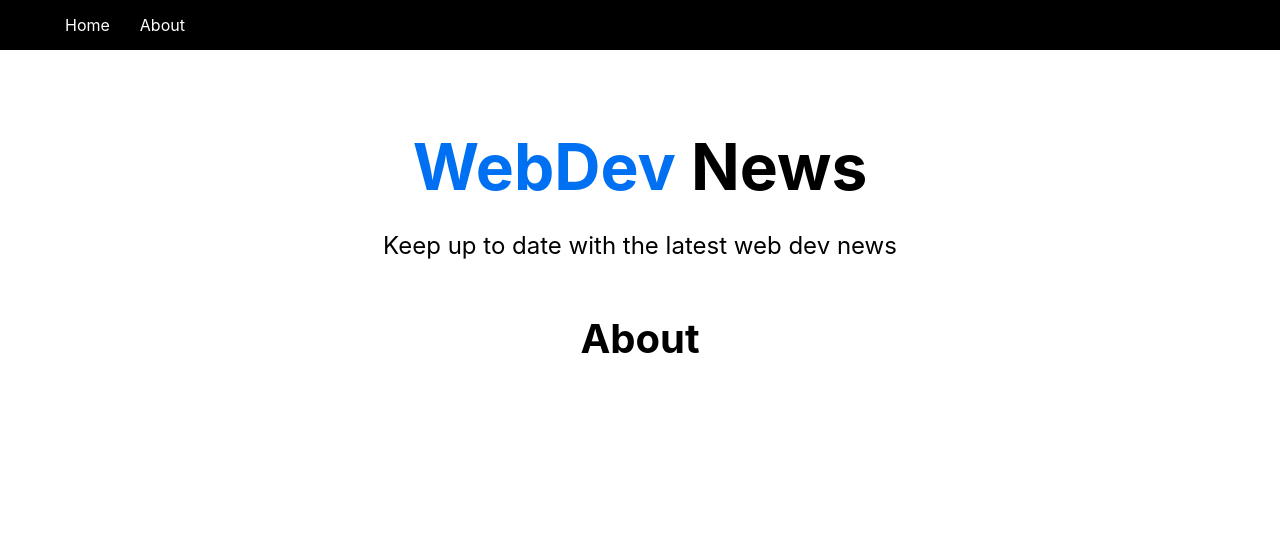
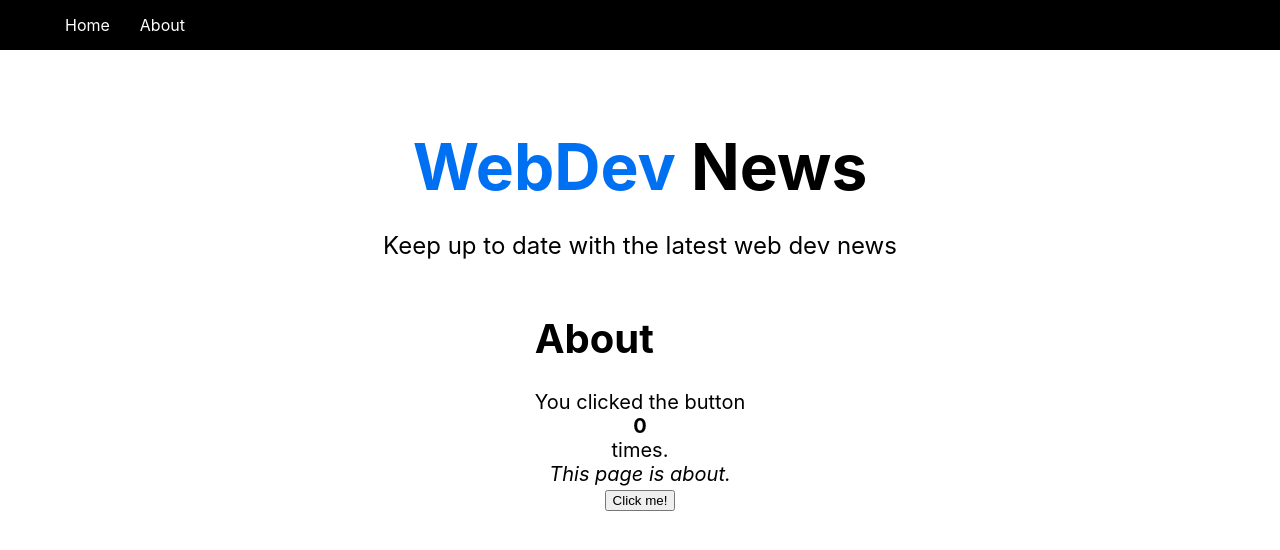
Before and after one commit to kbu715/Next.js-playground, a Next.js app: page /about in a window 1280 px wide. Shown: the top 550 px of the page. Built offline with nearby package versions, Linux system fonts and the light colour scheme.

Commit message:
⚡ Using a React Context in the custom App

```diff
--- /dev/null
+++ b/context/click.tsx
@@ -0,0 +1,17 @@
+
+import { createContext, ReactNode, useState } from 'react';
+
+const ClickContext = createContext<[number, () => void]>([0, () => {}]);
+
+export const ClickProvider = ({ children }: {children: ReactNode}) => {
+
+  const [clickAmount, setClickAmount] = useState(0);
+  const increment = () => setClickAmount((amount) => amount + 1);
+
+  return (
+    <ClickContext.Provider value={[clickAmount, increment]}>
+      {children}
+    </ClickContext.Provider>
+  );
+};
+export default ClickContext;
--- a/pages/_app.tsx
+++ b/pages/_app.tsx
@@ -1,12 +1,16 @@
 import '../styles/globals.css'
 import Layout from '../components/Layout'
 import { AppProps } from 'next/app'
+import { ClickProvider } from '../context/click'
 
 function MyApp({ Component, pageProps }: AppProps) {
+
   return (
-    <Layout>
-      <Component {...pageProps} />
-    </Layout>
+    <ClickProvider>
+      <Layout>
+        <Component {...pageProps} />
+      </Layout>
+    </ClickProvider>
     )
 }
 
--- a/pages/about.tsx
+++ b/pages/about.tsx
@@ -1,11 +1,24 @@
+import { useContext } from 'react';
 import Meta from '../components/Meta'
+import ClickContext from '../context/click';
 
 
 const about = () => {
+
+  const [clickAmount, increment] = useContext(ClickContext);
+
     return (
         <div>
             <Meta title='About' />
             <h1>About</h1>
+            <p style={{textAlign: 'center'}}>
+            You clicked the button<br/> <strong>{clickAmount}</strong><br/> times.<br/>
+            <em>This page is about.</em><br/>
+            <button onClick={increment}>
+                Click me!
+            </button>
+            </p>
+
         </div>
     )
 }
```
Also changed, not shown: pages/index.tsx (+10 -0 lines).
